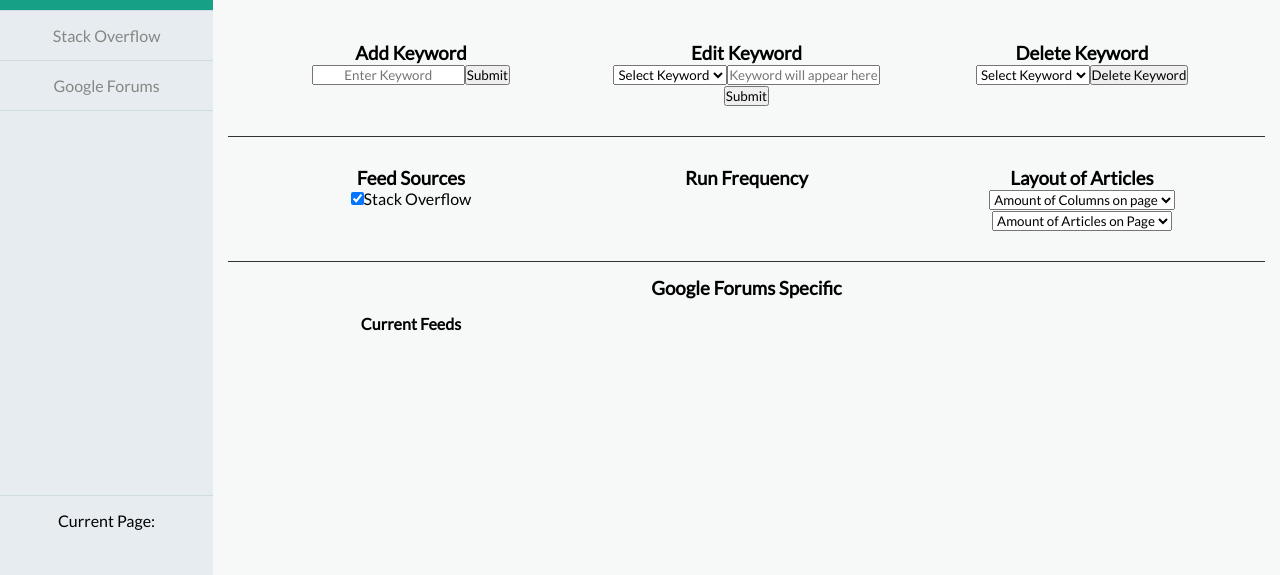
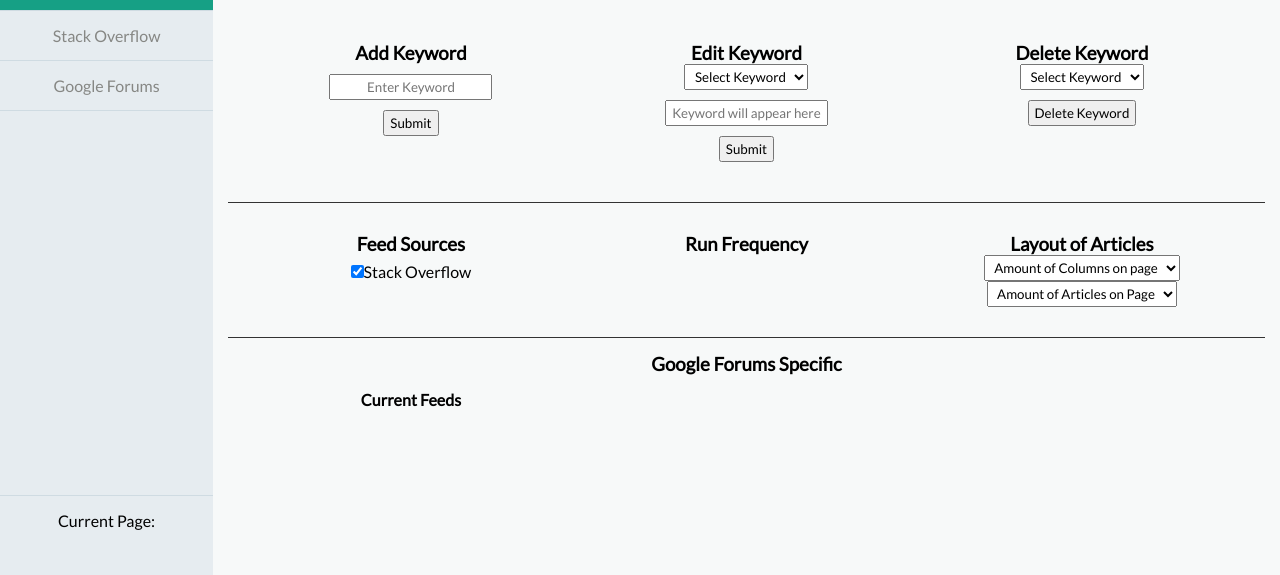
Before and after one commit to james-wallis/SocMeMa, a website: page webpages/html/article-hunter.html in a window 1280 px wide. Both pictures are taken after a click on the item "settings". Shown: the part 225-800 px from the top of the page. Drawn offline with nearby package versions, Linux system fonts and the light colour scheme; files that its build step writes are made by us from their sources; no server answers; files whose address does not match are found by name.

Commit message:
Added Styling for article hunter settings page

```diff
--- a/webpages/css/article-hunter-stylesheet.css
+++ b/webpages/css/article-hunter-stylesheet.css
@@ -135,4 +135,22 @@ main {
   font-size: 24px;
 }
 
+form input {
+  display: block;
+  margin: 10px auto;
+  padding: 3px 5px;
+  color: black;
+}
+
+#change-source-form input {
+  display: inline;
+}
+
+select {
+  padding: 3px 5px;
+}
+
+#show-google-feed a {
+  font-size: 12px;
+}
 /* SETTINGS PAGE END */
--- a/webpages/js/article-hunter/articles-settings.js
+++ b/webpages/js/article-hunter/articles-settings.js
@@ -326,8 +326,8 @@ function amountToDisplayForm() {
    var form = createForm("add-google-feed", "add-google-feed-form", sendGoogleForums);
    form = createInputTextAndAppend(form, "google-form-title", "Enter Title", "add-google-feed-form-feed-title");
    form = createInputTextAndAppend(form, "google-form-url", "Enter URL", "add-google-feed-form-feed-url");
+   cont.appendChild(form);
    cont = createSubmitButtonAndAppend(cont, "submit-add-google-feed");
-   cont.appendChild(form);
    cont = createParagraphAndAppend(cont, '', '', 'add-google-form-message')
  }
 
```
